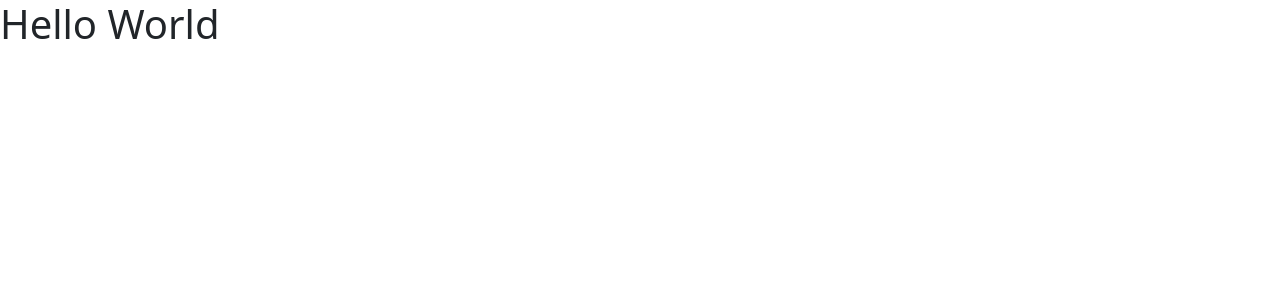
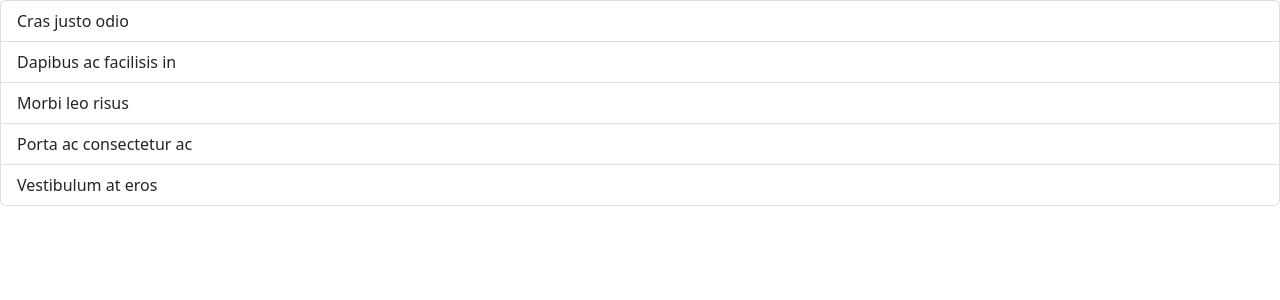
Before and after one commit to Bappy4u/game-hub, a React (Vite) app: page / in a window 1280 px wide. Shown: the top 300 px of the page. Built offline with nearby package versions, Linux system fonts and the light colour scheme.

Commit message:
added list of items and removed unused message file

```diff
--- a/src/App.tsx
+++ b/src/App.tsx
@@ -1,7 +1,7 @@
-import Message from "./Message";
+import ListGroup from "./assets/components/ListGroup";
 
 function App() {
-    return <div><Message></Message></div>
+    return <div><ListGroup></ListGroup></div>
 }
 
 export default App;
--- a/src/Message.tsx
+++ /dev/null
@@ -1,6 +0,0 @@
-function Message() {
-    return <h1>Hello World</h1>;
-}
-
-
-export default Message;
--- /dev/null
+++ b/src/assets/components/ListGroup.tsx
@@ -0,0 +1,13 @@
+function ListGroup() {
+    return (
+        <ul className="list-group">
+            <li className="list-group-item">Cras justo odio</li>
+            <li className="list-group-item">Dapibus ac facilisis in</li>
+            <li className="list-group-item">Morbi leo risus</li>
+            <li className="list-group-item">Porta ac consectetur ac</li>
+            <li className="list-group-item">Vestibulum at eros</li>
+        </ul>
+    );
+}
+
+export default ListGroup;
```
